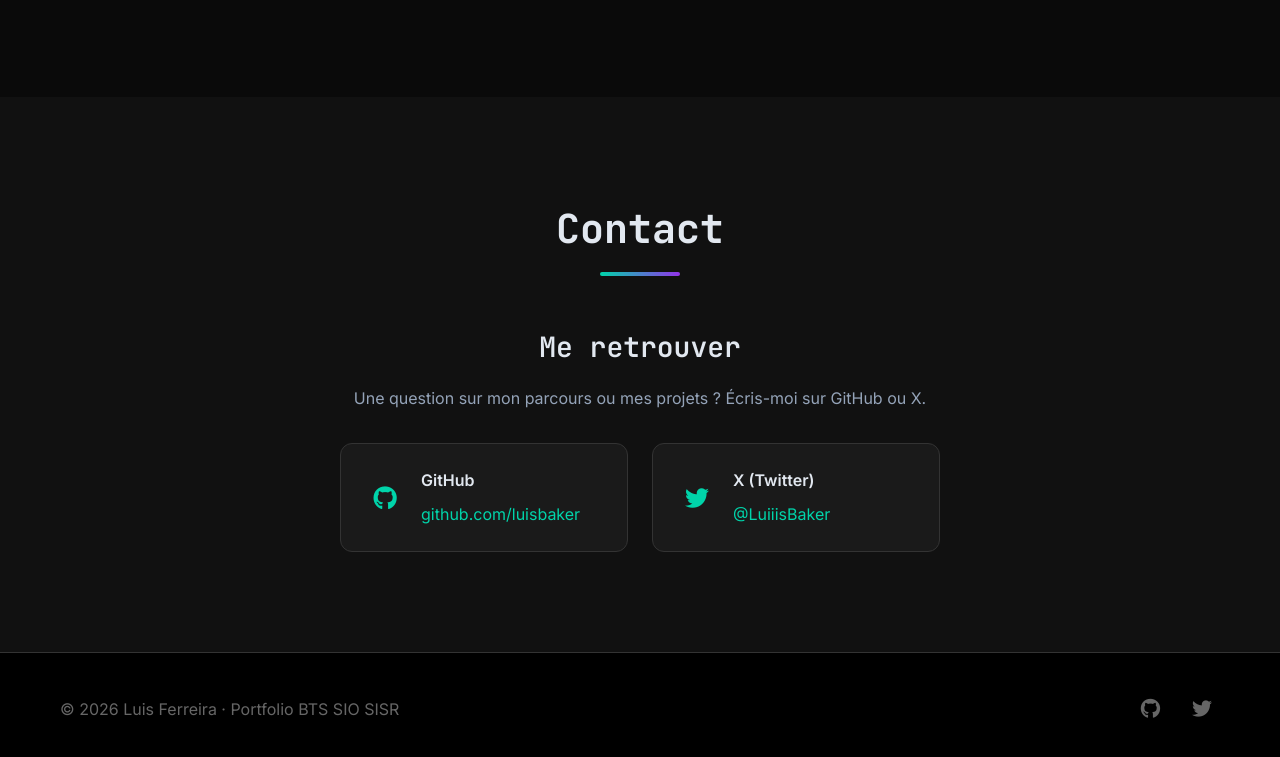
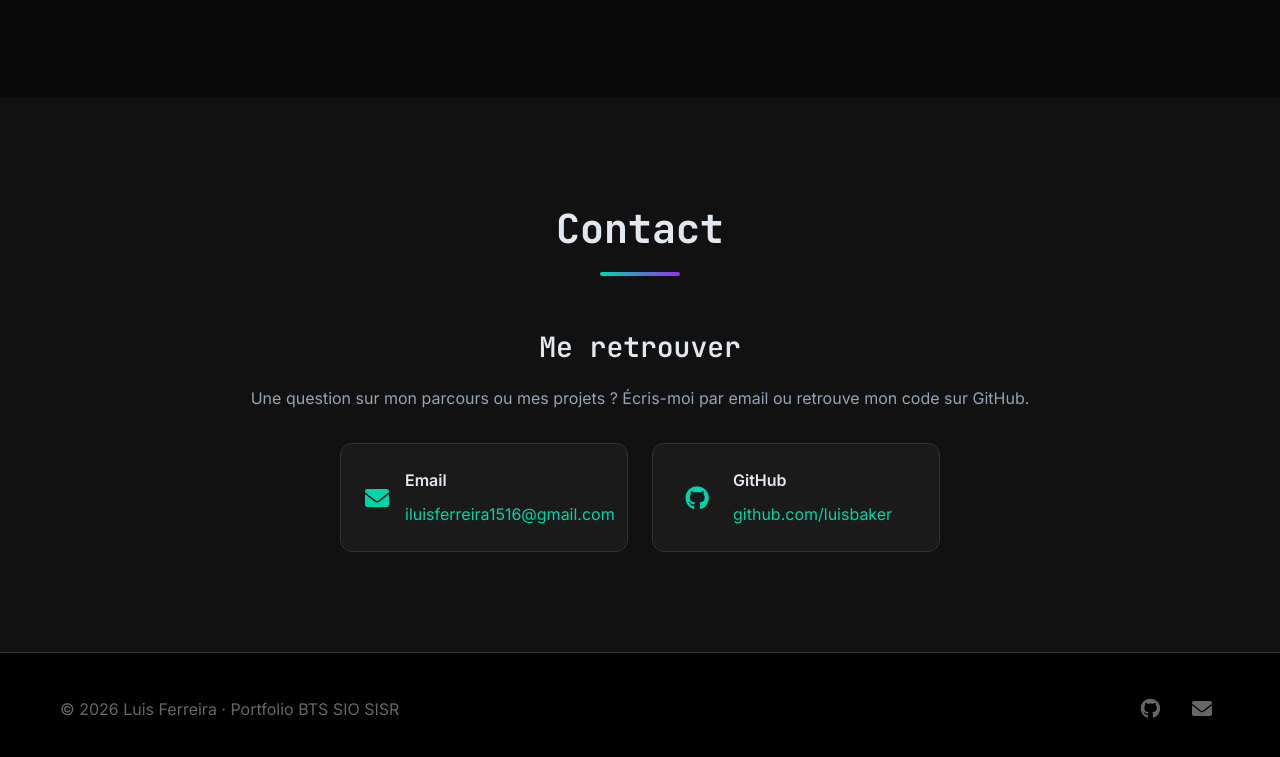
Before and after one commit to luisbaker/mysite, a website: page public/index.html in a window 1280 px wide. Shown: the part 6803-7560 px from the top of the page. Drawn offline with Linux system fonts and the light colour scheme.

Commit message:
Contact : retire Twitter, ajoute l'email

```diff
--- a/public/index.html
+++ b/public/index.html
@@ -453,21 +453,21 @@
             <div class="contact-content">
                 <div class="contact-info">
                     <h3>Me retrouver</h3>
-                    <p>Une question sur mon parcours ou mes projets ? Écris-moi sur GitHub ou X.</p>
+                    <p>Une question sur mon parcours ou mes projets ? Écris-moi par email ou retrouve mon code sur GitHub.</p>
 
                     <div class="contact-methods">
+                        <div class="contact-method">
+                            <i class="fas fa-envelope"></i>
+                            <div>
+                                <h4>Email</h4>
+                                <a href="mailto:iluisferreira1516@gmail.com" class="contact-link">iluisferreira1516@gmail.com</a>
+                            </div>
+                        </div>
                         <div class="contact-method">
                             <i class="fab fa-github"></i>
                             <div>
                                 <h4>GitHub</h4>
                                 <a href="https://github.com/luisbaker/" target="_blank" rel="noopener" class="contact-link">github.com/luisbaker</a>
-                            </div>
-                        </div>
-                        <div class="contact-method">
-                            <i class="fab fa-twitter"></i>
-                            <div>
-                                <h4>X (Twitter)</h4>
-                                <a href="https://x.com/LuiiisBaker" target="_blank" rel="noopener" class="contact-link">@LuiiisBaker</a>
                             </div>
                         </div>
                     </div>
@@ -483,7 +483,7 @@
                 <p>&copy; 2026 Luis Ferreira · Portfolio BTS SIO SISR</p>
                 <div class="social-links">
                     <a href="https://github.com/luisbaker/" target="_blank" rel="noopener" class="social-link"><i class="fab fa-github"></i></a>
-                    <a href="https://x.com/LuiiisBaker" target="_blank" rel="noopener" class="social-link"><i class="fab fa-twitter"></i></a>
+                    <a href="mailto:iluisferreira1516@gmail.com" class="social-link"><i class="fas fa-envelope"></i></a>
                 </div>
             </div>
         </div>
```
